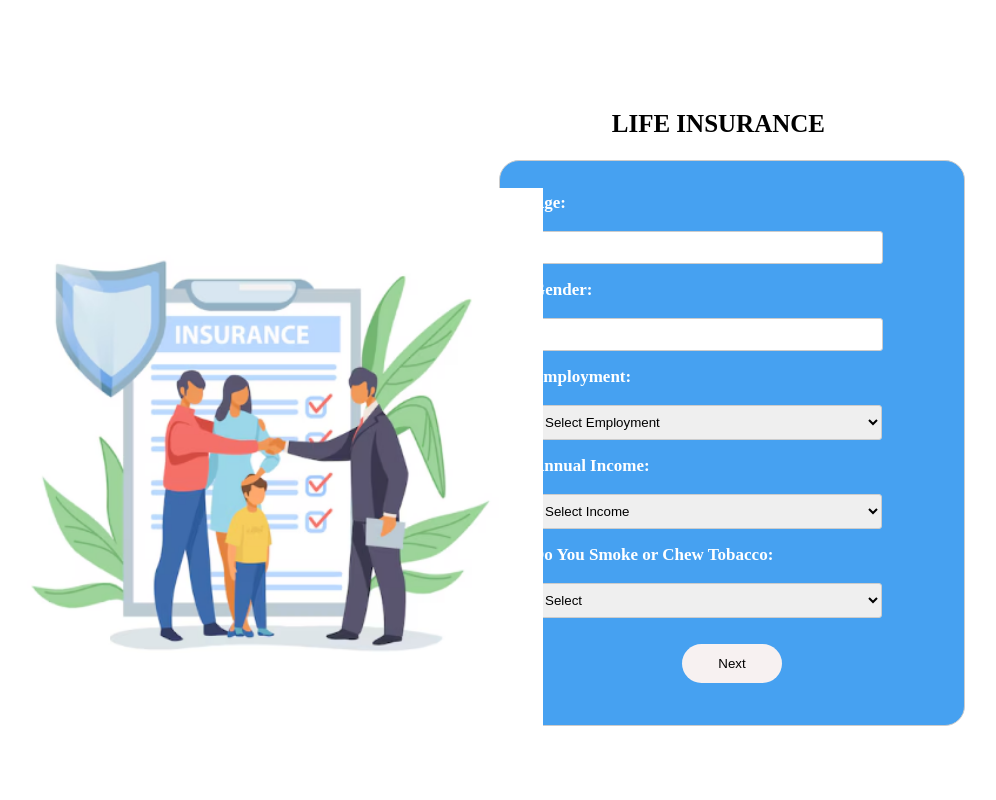
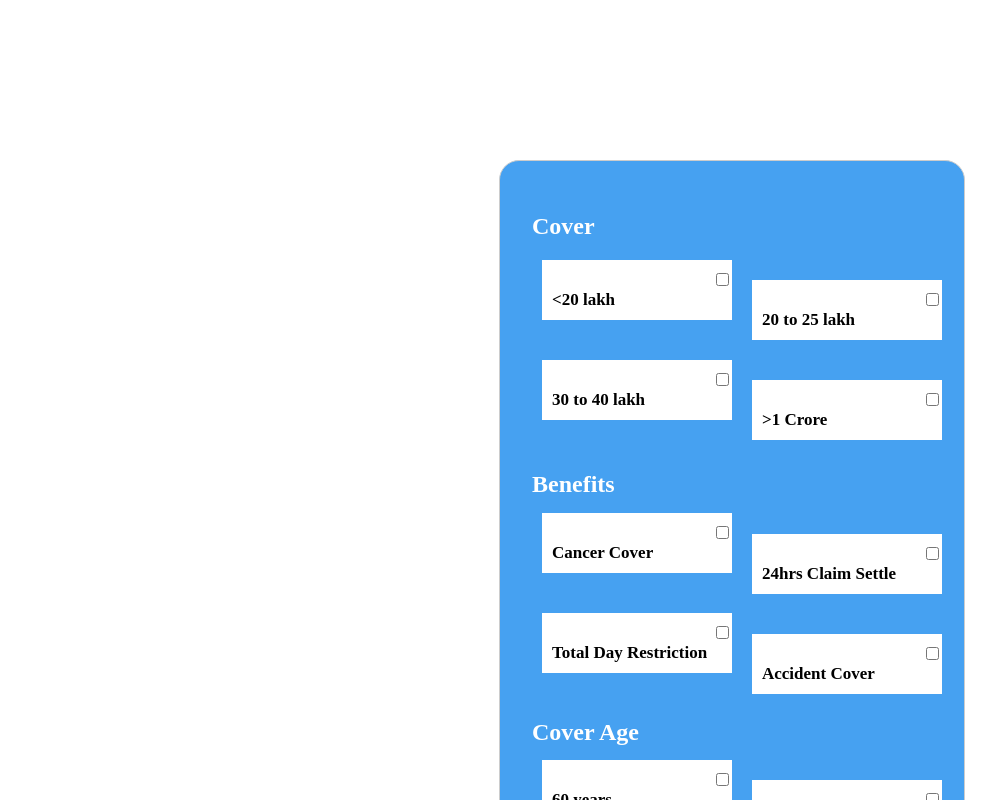
Before and after one commit to MohithIT203/ssgtask2, a React (Vite) app in the folder my-react-app/: page / in a window 1280 px wide. Shown: the top 800 px of the page, without its empty margins (195-1191 px from the left). Built offline with nearby package versions, Linux system fonts and the light colour scheme.

Commit message:
Header Added

```diff
--- a/my-react-app/src/App.jsx
+++ b/my-react-app/src/App.jsx
@@ -1,9 +1,10 @@
 import MyForm from "./LIFE/life";
+import InsuranceForm from "./LIFE/form2";
 function App()
 {
   return (
     <>
-      <MyForm/>
+    <InsuranceForm/>
     </>
 
   );
--- a/my-react-app/src/LIFE/life.css
+++ b/my-react-app/src/LIFE/life.css
@@ -1,8 +1,6 @@
 /* Form styles */
 
-*{
-  font-family:;
-}
+
 
 p{
    position: absolute;
```
